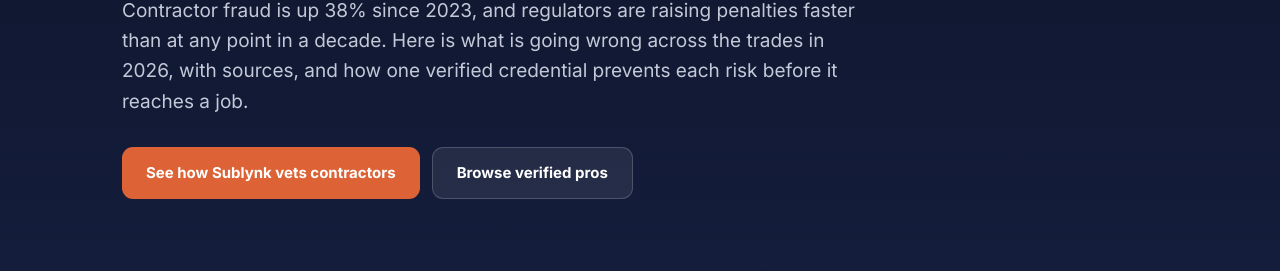
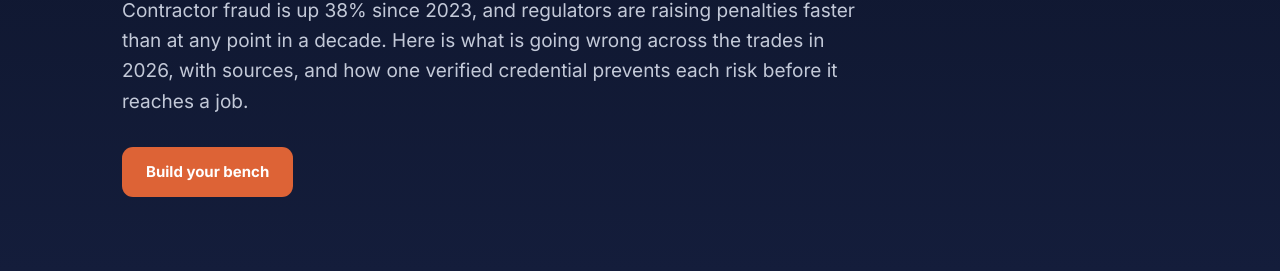
Before and after one commit to zenatsublynk/sublynk, a plain HTML site: page prevent/index.html in a window 1280 px wide. Shown: the part 318-589 px from the top of the page. Drawn offline with Linux system fonts and the light colour scheme.

Commit message:
prevent hero: single 'Build your bench' CTA -> sub-management calendar (tracked)
Removes 'Browse verified pros'; hero now has one primary CTA 'Build your bench'
routing (via tracker, source=prevent-bench, utm_campaign=sub-management) to the
dedicated sub-management calendar so those bookings are distinct from grow calls.

Co-Authored-By: Claude Opus 4.8 <noreply@anthropic.com>

```diff
--- a/prevent/index.html
+++ b/prevent/index.html
@@ -94,8 +94,7 @@
   <h1>The rising cost of an unvetted contractor</h1>
   <p>Contractor fraud is up 38% since 2023, and regulators are raising penalties faster than at any point in a decade. Here is what is going wrong across the trades in 2026, with sources, and how one verified credential prevents each risk before it reaches a job.</p>
   <div class="btns">
-    <a class="btn btn-o" href="https://sublynk-consent-worker.zen-426.workers.dev/track/click/prevent-hero/web?target=https%3A%2F%2Fcalendar.app.google%2FqcWmrZrB9M73oMD39%3Futm_source%3Dprevent%26utm_medium%3Dweb%26utm_campaign%3Dgrow%26utm_content%3Dprevent-hero" target="_blank" rel="noopener">See how Sublynk vets contractors</a>
-    <a class="btn btn-g" href="https://app.sublynk.com/contractors" target="_blank" rel="noopener">Browse verified pros</a>
+    <a class="btn btn-o" href="https://sublynk-consent-worker.zen-426.workers.dev/track/click/prevent-bench/web?target=https%3A%2F%2Fcalendar.app.google%2F76miQHhRbsYw61ec8%3Futm_source%3Dprevent%26utm_medium%3Dweb%26utm_campaign%3Dsub-management%26utm_content%3Dbuild-your-bench" target="_blank" rel="noopener">Build your bench</a>
   </div>
 </div></section>
 
```
